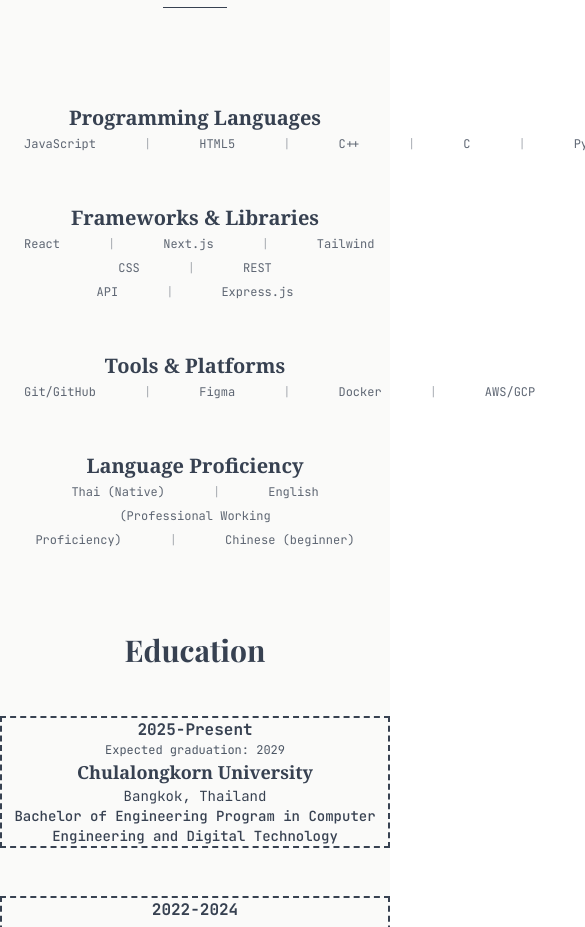
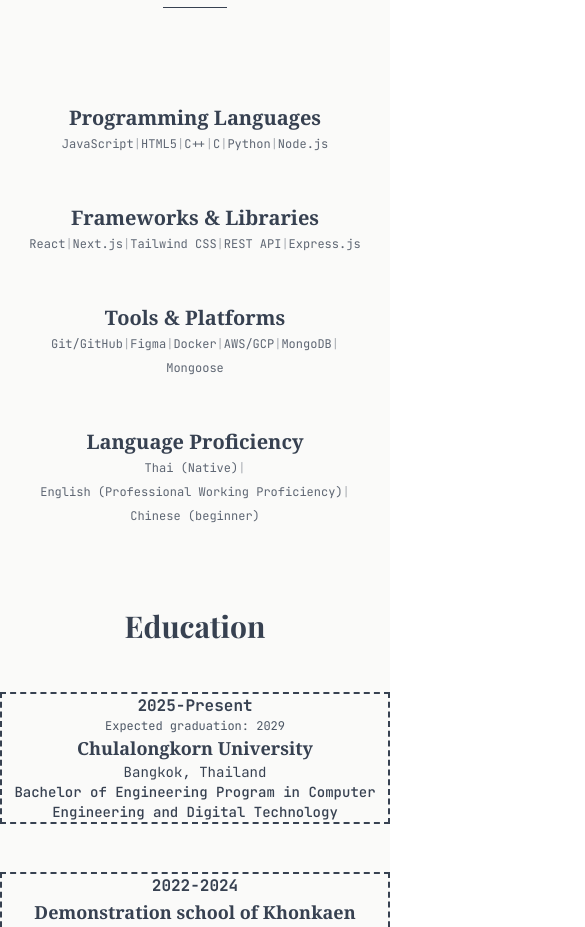
Before and after one commit to kaweekornSatjayan/Kaweekorn_resume, a React (Vite) app in the folder kaweekorn_resume/: page / in a window 390 px wide. Shown: the part 5360-6287 px from the top of the page, 585 px wide, since content can reach past the window. Built offline with nearby package versions, Linux system fonts and the light colour scheme; a web font is replaced by a local one.

Commit message:
Fix skills list overflow on mobile by reducing separator spacing and adding word break

```diff
--- a/kaweekorn_resume/src/components/sections/Skills.tsx
+++ b/kaweekorn_resume/src/components/sections/Skills.tsx
@@ -36,12 +36,12 @@ const Skills: React.FC = () => {
               </h3>
 
               {/* Skills List */}
-              <div className="font-mono text-xs md:text-sm lg:text-base text-primary-dark/80 leading-loose max-w-3xl mx-auto">
+              <div className="font-mono text-xs md:text-sm lg:text-base text-primary-dark/80 leading-loose max-w-3xl mx-auto break-words">
                 {skills.map((skill, skillIndex) => (
-                  <span key={skillIndex}>
+                  <span key={skillIndex} className="inline-block">
                     {skill}
                     {skillIndex < skills.length - 1 && (
-                      <span className="mx-xl text-primary-dark/40">|</span>
+                      <span className="mx-sm md:mx-lg text-primary-dark/40">|</span>
                     )}
                   </span>
                 ))}
```
